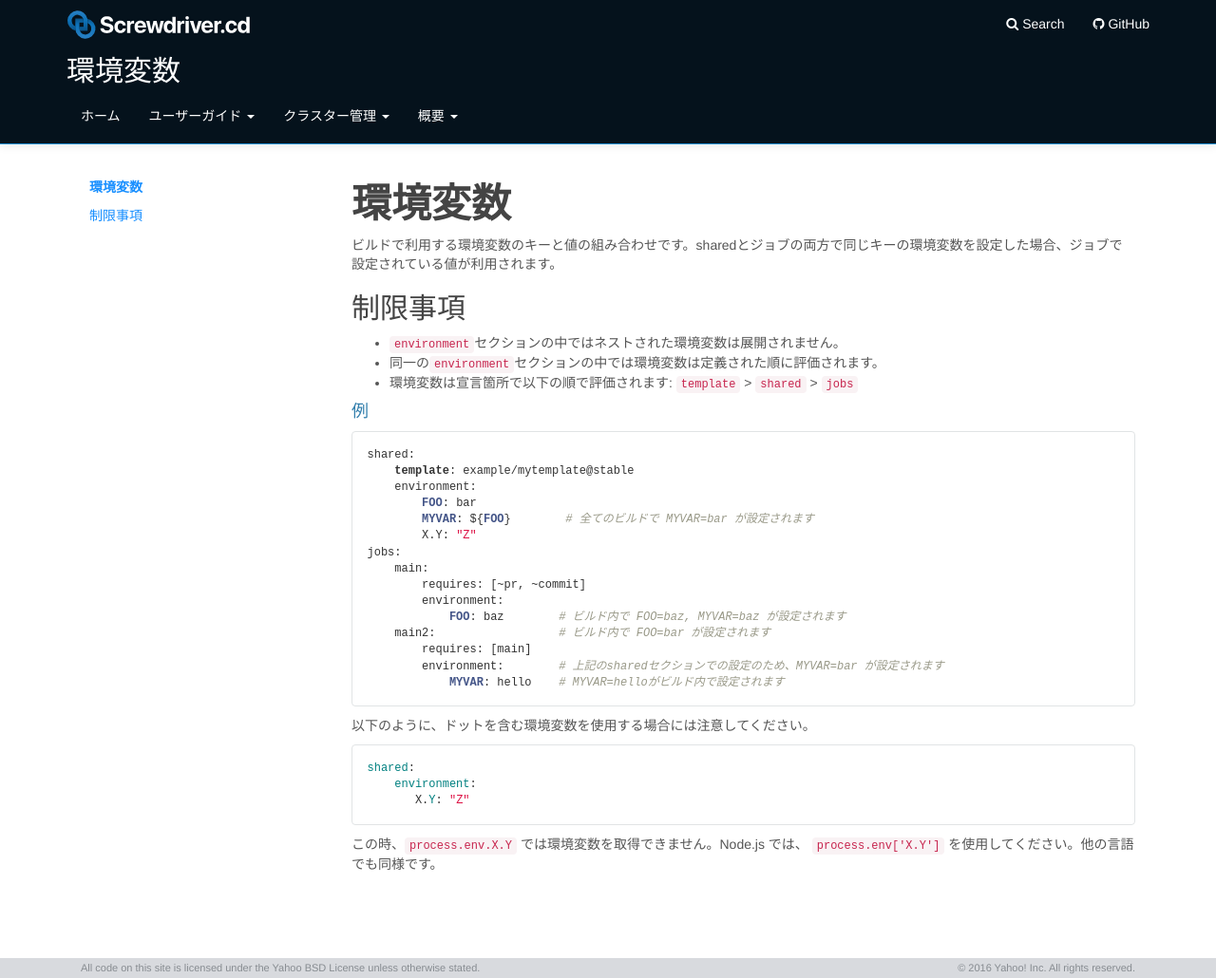
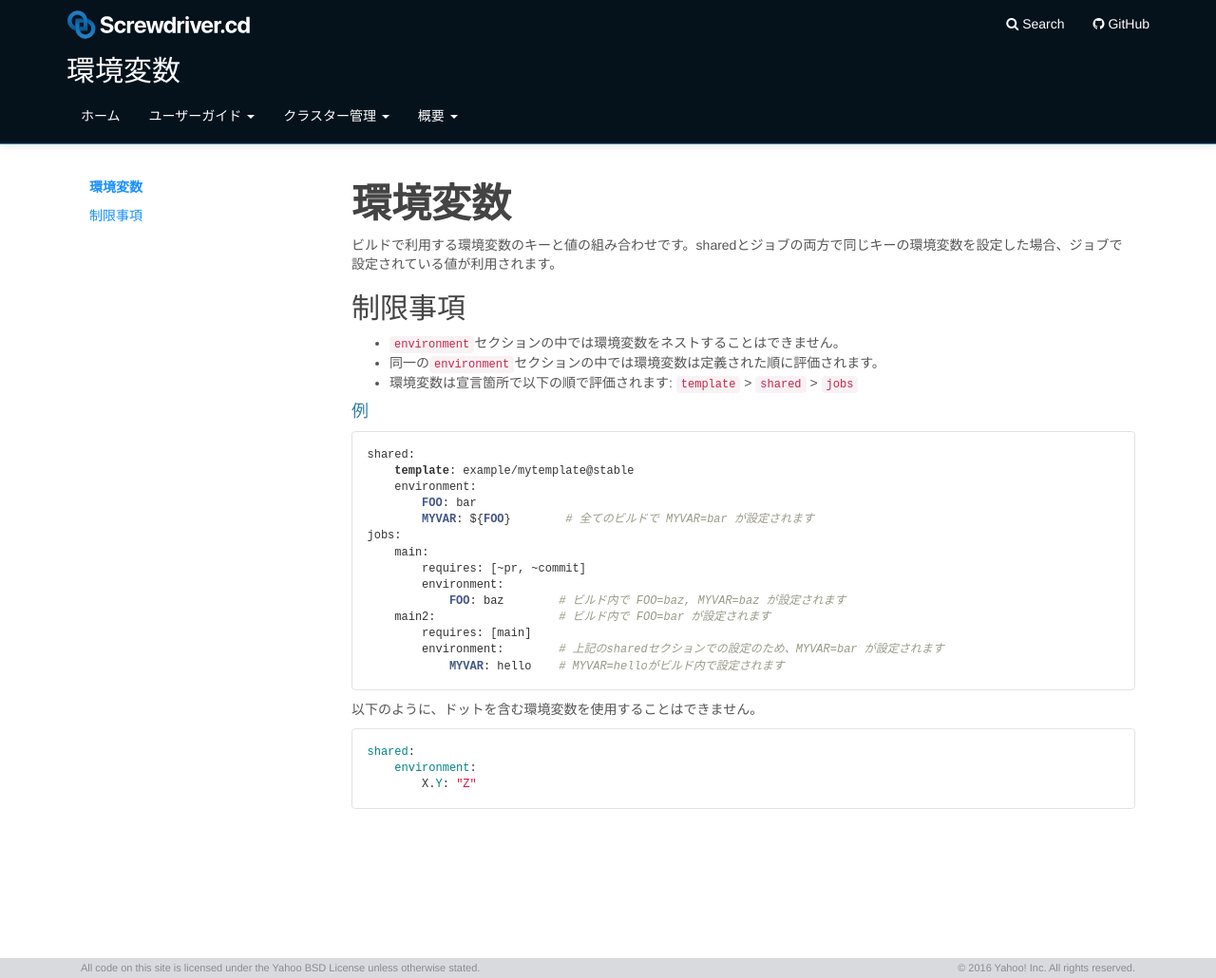
Before and after one commit to screwdriver-cd/guide, a Jekyll site: the page built from docs/ja/user-guide/configuration/environment.md, in a window 1280 px wide and 1030 px high. Shown: the whole window at 95% size. Built offline with Jekyll 4.4.1, drawn with Linux system fonts in a browser that asks for light colours.

Commit message:
fix(2414): Correct the explanation of dots in environment variables (#558)

````diff
--- a/docs/ja/user-guide/configuration/environment.md
+++ b/docs/ja/user-guide/configuration/environment.md
@@ -15,7 +15,7 @@ toc:
 ビルドで利用する環境変数のキーと値の組み合わせです。sharedとジョブの両方で同じキーの環境変数を設定した場合、ジョブで設定されている値が利用されます。
 
 ## 制限事項
-- `environment`セクションの中ではネストされた環境変数は展開されません。
+- `environment`セクションの中では環境変数をネストすることはできません。
 - 同一の`environment`セクションの中では環境変数は定義された順に評価されます。
 - 環境変数は宣言箇所で以下の順で評価されます:
   `template` > `shared` > `jobs`
@@ -28,7 +28,6 @@ shared:
     environment:
         FOO: bar
         MYVAR: ${FOO}        # 全てのビルドで MYVAR=bar が設定されます
-        X.Y: "Z"
 jobs:
     main:
         requires: [~pr, ~commit]
@@ -40,12 +39,10 @@ jobs:
             MYVAR: hello    # MYVAR=helloがビルド内で設定されます
 ```
 
-以下のように、ドットを含む環境変数を使用する場合には注意してください。
+以下のように、ドットを含む環境変数を使用することはできません。
 
 ```yaml
 shared:
     environment:
-       X.Y: "Z"
+        X.Y: "Z"
 ```
-
-この時、`process.env.X.Y` では環境変数を取得できません。Node.js では、 `process.env['X.Y']` を使用してください。他の言語でも同様です。
````
Also changed, not shown: docs/user-guide/configuration/environment.md (+2 -5 lines).
